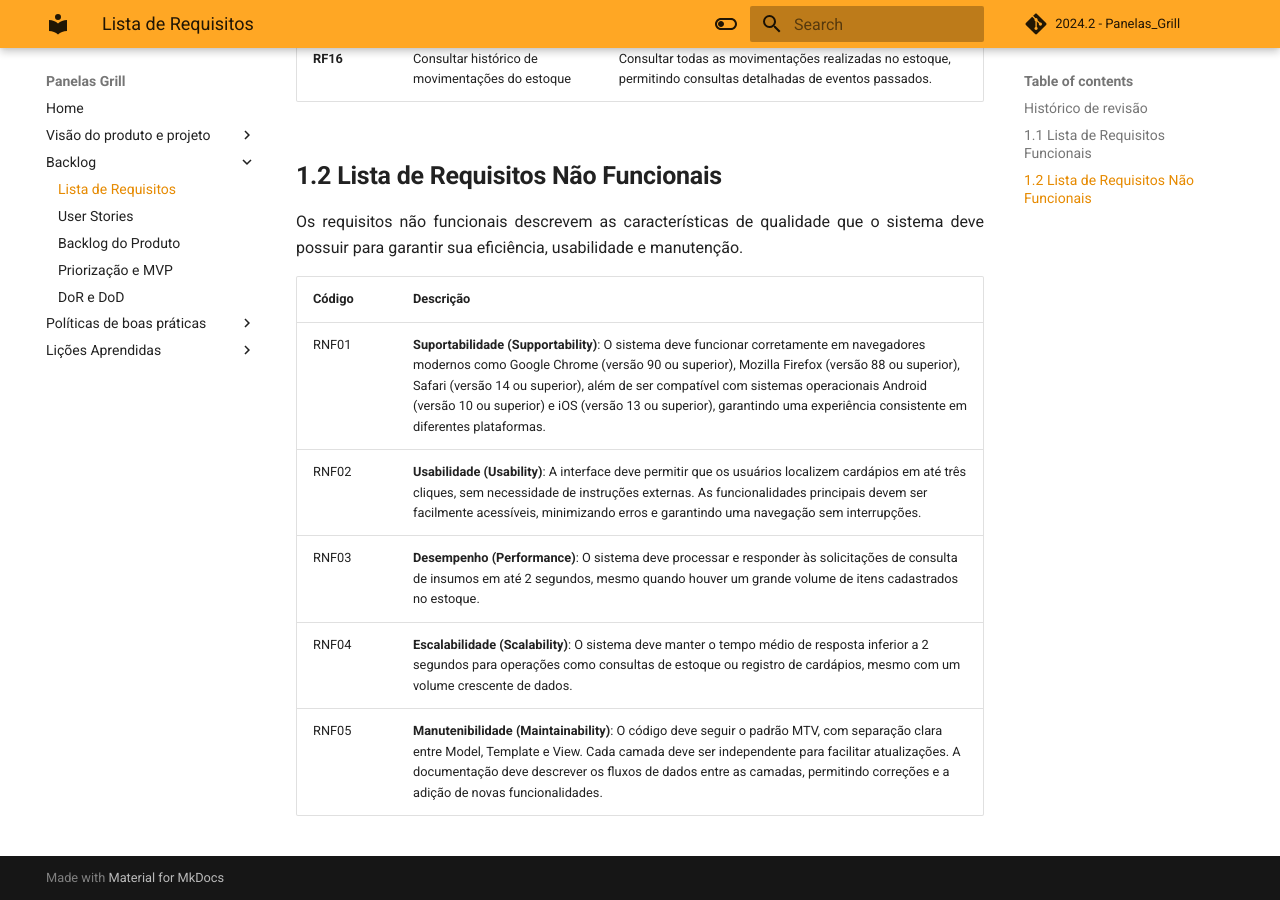
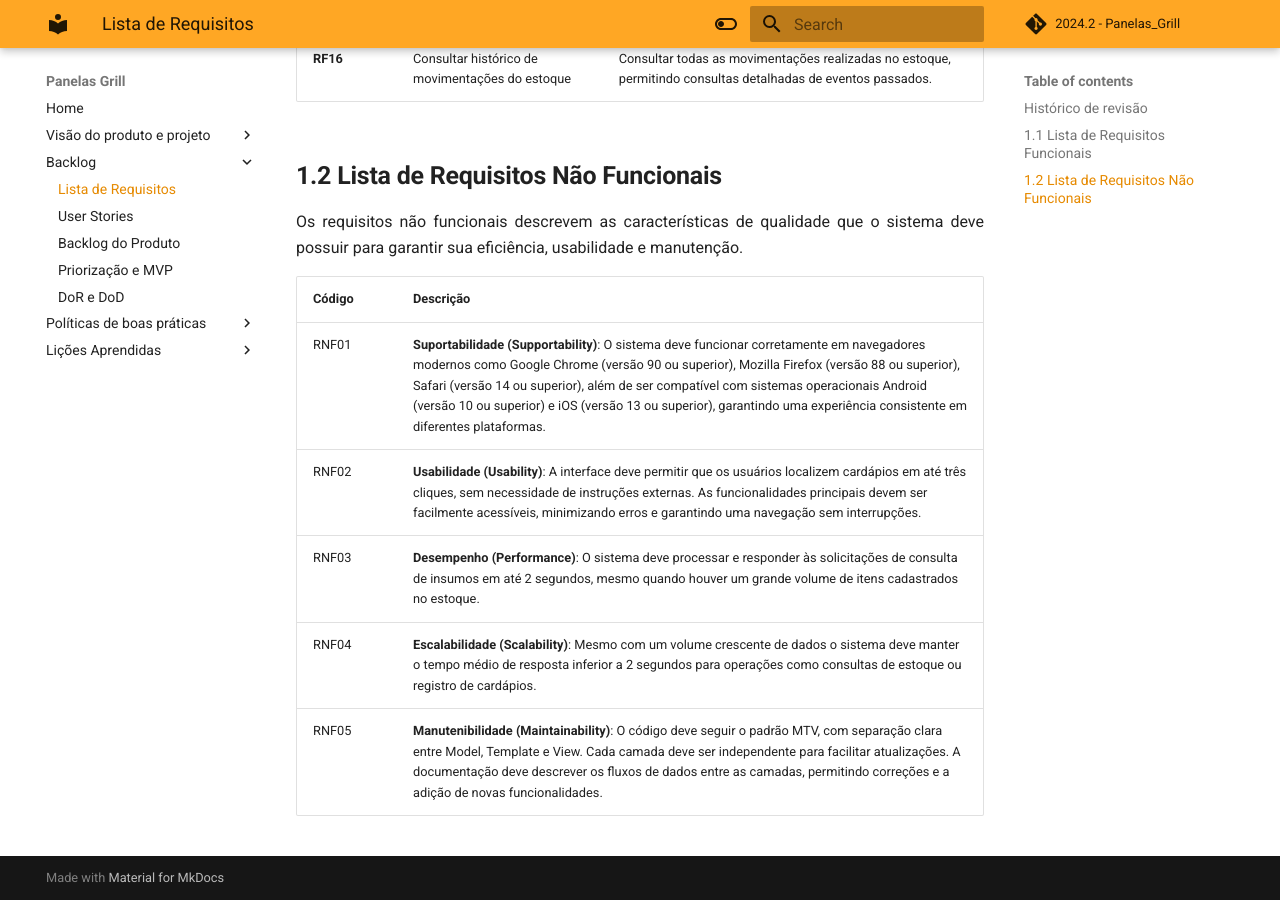
Before and after one commit to mdsreq-fga-unb/2024.2-T03-PanelasGrill, an MkDocs documentation site: the page built from docs/Backlog/sessao7.md, in a window 1280 px wide and 900 px high, scrolled down 1531 px. Built offline with MkDocs 1.6.1 and Material for MkDocs 9.7.7, drawn with Linux system fonts in a browser that asks for light colours; comment, search, counter and statistics services are not loaded.

Commit message:
docs: update

```diff
--- a/docs/Backlog/sessao7.md
+++ b/docs/Backlog/sessao7.md
@@ -41,5 +41,5 @@ Os requisitos não funcionais descrevem as características de qualidade que o s
 | RNF01  | **Suportabilidade (Supportability)**: O sistema deve funcionar corretamente em navegadores modernos como Google Chrome (versão 90 ou superior), Mozilla Firefox (versão 88 ou superior), Safari (versão 14 ou superior), além de ser compatível com sistemas operacionais Android (versão 10 ou superior) e iOS (versão 13 ou superior), garantindo uma experiência consistente em diferentes plataformas. |
 | RNF02  | **Usabilidade (Usability)**: A interface deve permitir que os usuários localizem cardápios em até três cliques, sem necessidade de instruções externas. As funcionalidades principais devem ser facilmente acessíveis, minimizando erros e garantindo uma navegação sem interrupções.
 | RNF03  | **Desempenho (Performance)**: O sistema deve processar e responder às solicitações de consulta de insumos em até 2 segundos, mesmo quando houver um grande volume de itens cadastrados no estoque. |
-| RNF04  | **Escalabilidade (Scalability)**: O sistema deve manter o tempo médio de resposta inferior a 2 segundos para operações como consultas de estoque ou registro de cardápios, mesmo com um volume crescente de dados.                                               |
+| RNF04  | **Escalabilidade (Scalability)**: Mesmo com um volume crescente de dados o sistema deve manter o tempo médio de resposta inferior a 2 segundos para operações como consultas de estoque ou registro de cardápios.                                               |
 | RNF05  | **Manutenibilidade (Maintainability)**: O código deve seguir o padrão MTV, com separação clara entre Model, Template e View. Cada camada deve ser independente para facilitar atualizações. A documentação deve descrever os fluxos de dados entre as camadas, permitindo correções e a adição de novas funcionalidades.                                                                         |
```
